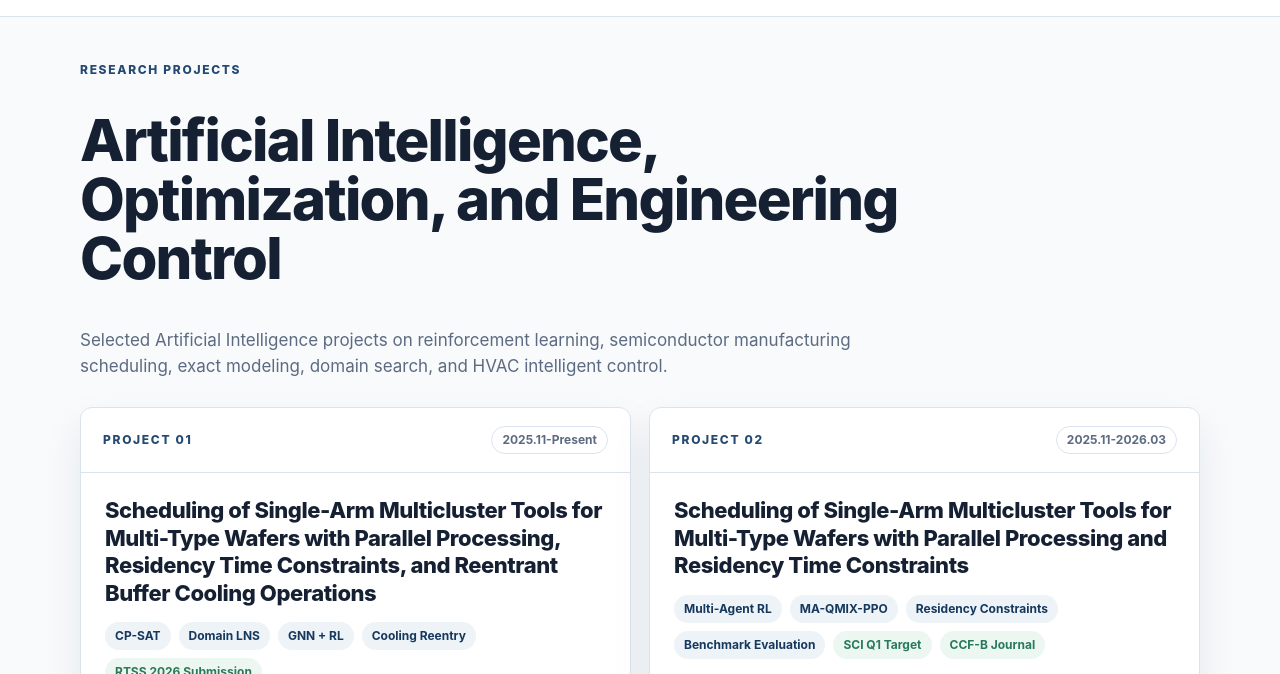
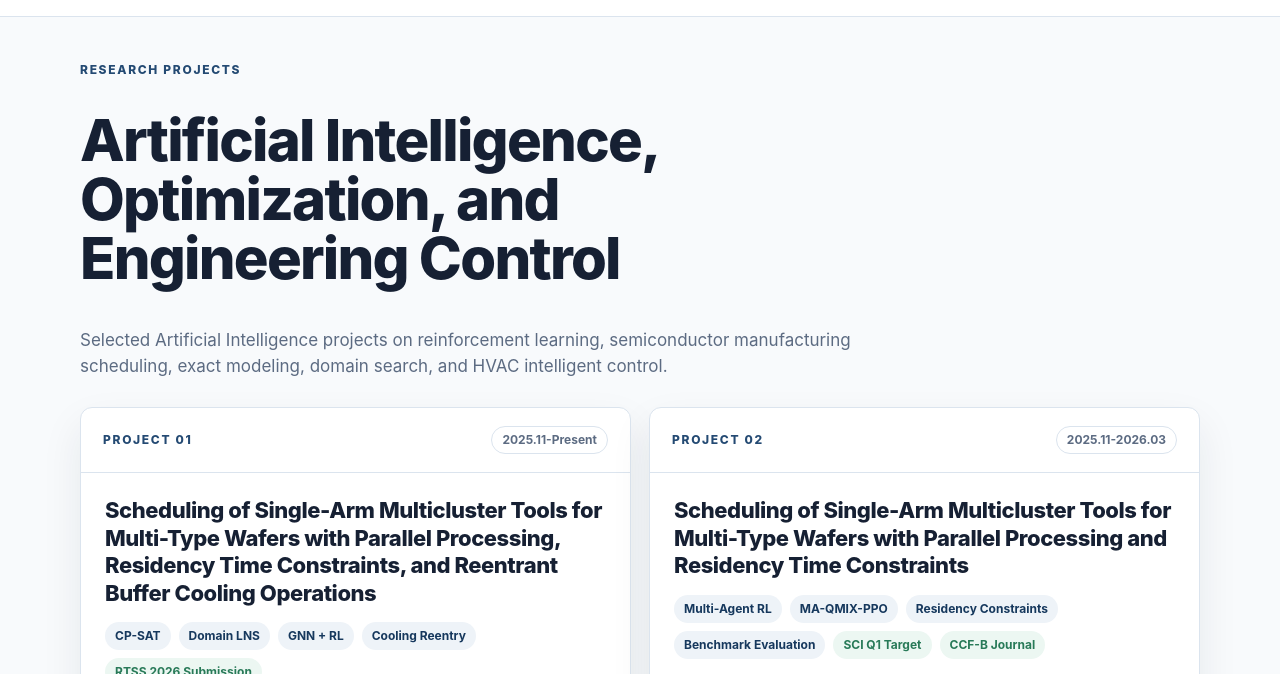
Before and after one commit to ChenglangRong/ChengLangRong.github.io, a plain HTML site: page research.html in a window 1280 px wide. Shown: the part 70-744 px from the top of the page. Drawn offline with nearby package versions, Linux system fonts and the light colour scheme.

Commit message:
Keep page title phrases together

```diff
--- a/assets/site.css
+++ b/assets/site.css
@@ -277,6 +277,10 @@ button {
   font-weight: 850;
   letter-spacing: -0.03em;
   line-height: 1.02;
+}
+
+.keep-together {
+  white-space: nowrap;
 }
 
 .section-title {
--- a/research.html
+++ b/research.html
@@ -45,7 +45,7 @@
   <main class="page">
     <section class="shell page-hero reveal">
       <span class="eyebrow">Research Projects</span>
-      <h1 class="page-title">Artificial Intelligence, Optimization, and Engineering Control</h1>
+      <h1 class="page-title">Artificial Intelligence, Optimization, and <span class="keep-together">Engineering Control</span></h1>
       <p class="lead">Selected Artificial Intelligence projects on reinforcement learning, semiconductor manufacturing scheduling, exact modeling, domain search, and HVAC intelligent control.</p>
     </section>
 
```
Also changed, not shown: publications.html (+1 -1 lines).
